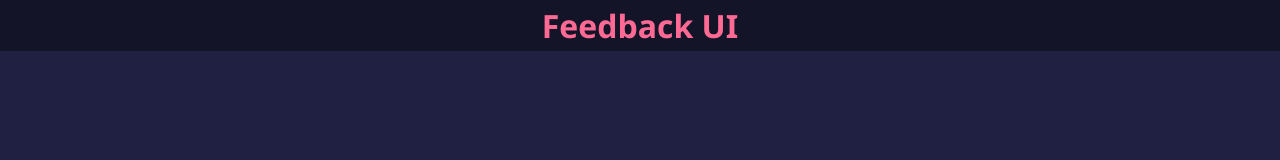
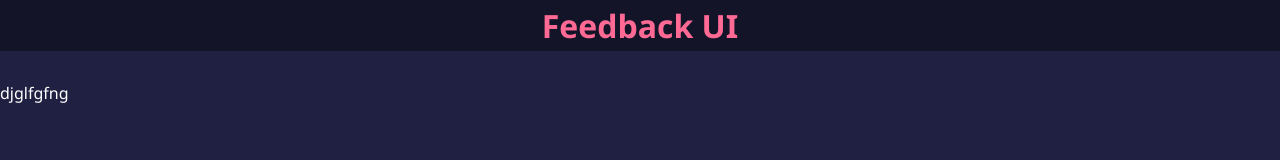
Before and after one commit to haamid10/feedback-UI, a React (Create React App) app: page / in a window 1280 px wide. Shown: the top 160 px of the page. Built offline with nearby package versions, Linux system fonts and the light colour scheme.

Commit message:
brad traversy

```diff
--- a/src/App.jsx
+++ b/src/App.jsx
@@ -3,6 +3,7 @@ function App() {
   return (
     <div >
      <Header/>
+     djglfgfng
     </div>
   );
 }
```
